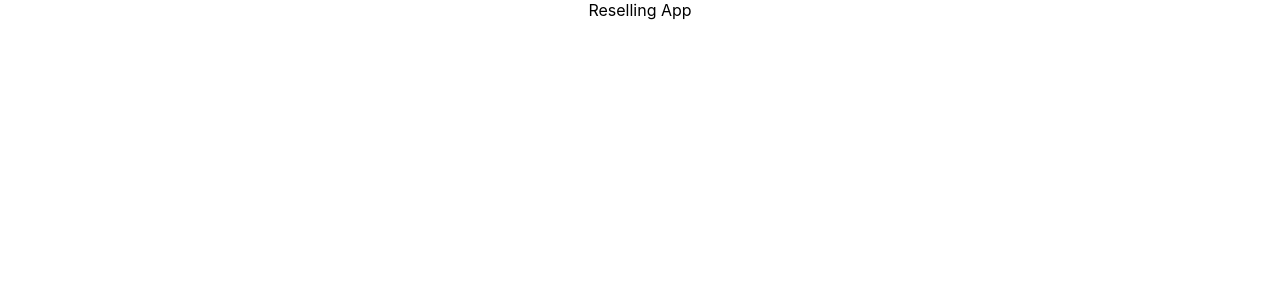
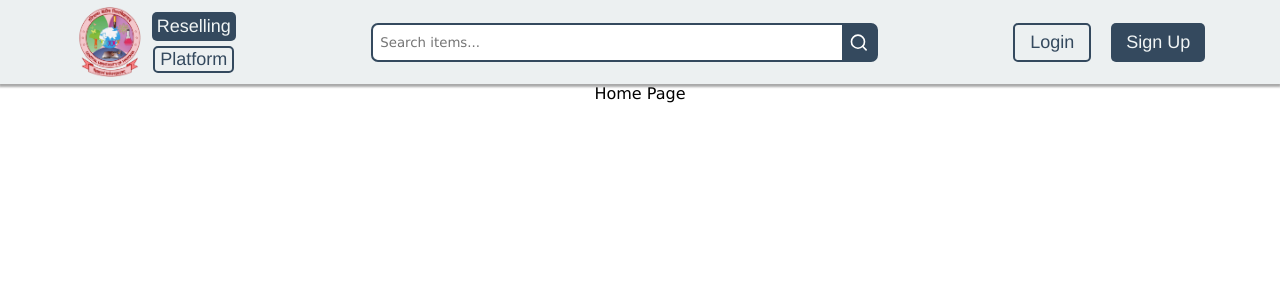
Before and after one commit to hari4742/reselling_platform-Science_Day, a React (Create React App) app in the folder client/: page / in a window 1280 px wide. Shown: the top 300 px of the page. Built offline with nearby package versions, Linux system fonts and the light colour scheme.

Commit message:
Added Header component

```diff
--- a/client/package.json
+++ b/client/package.json
@@ -8,6 +8,8 @@
     "@testing-library/user-event": "^13.5.0",
     "react": "^17.0.2",
     "react-dom": "^17.0.2",
+    "react-icons": "^4.3.1",
+    "react-router-dom": "^6.2.1",
     "react-scripts": "5.0.0",
     "web-vitals": "^2.1.4"
   },
--- a/client/src/App.js
+++ b/client/src/App.js
@@ -1,7 +1,18 @@
 import "./App.css";
-
+import { BrowserRouter as Router, Routes, Route } from "react-router-dom";
+import Home from "./Routes/Home";
+import Header from "./Components/Header";
 function App() {
-  return <div className="App">Reselling App</div>;
+  return (
+    <div className="App">
+      <Router>
+        <Header />
+        <Routes>
+          <Route path="/" element={<Home />} />
+        </Routes>
+      </Router>
+    </div>
+  );
 }
 
 export default App;
--- /dev/null
+++ b/client/src/Components/Header.jsx
@@ -0,0 +1,28 @@
+import React from 'react';
+import '../Styles/header.css';
+import cuh_logo from '../Images/cuh_logo.png';
+import { FiSearch } from 'react-icons/fi';
+
+const Header = () => {
+    return (
+        <div className="header">
+            <div className="logo-text">
+                <img src={cuh_logo} alt="cuh_logo" />
+                <div className="text">
+                    <p>Reselling</p>
+                    <p>Platform</p>
+                </div>
+            </div>
+            <div className="search-bar">
+                <input type="search" name="search" id="search" placeholder='Search items...'/>
+                <FiSearch className='icon'/>
+            </div>
+            <div className="login-sign">
+                <p>Login</p>
+                <p>Sign Up</p>
+            </div>
+        </div>
+     );
+}
+
+export default Header;
--- /dev/null
+++ b/client/src/Routes/Home.jsx
@@ -0,0 +1,10 @@
+import React from 'react';
+const Home = () => {
+    return (
+        <div className="home">
+            Home Page
+        </div>
+     );
+}
+
+export default Home;
--- /dev/null
+++ b/client/src/Styles/header.css
@@ -0,0 +1,74 @@
+.header {
+  display: flex;
+  justify-content: space-around;
+  align-items: center;
+  background-color: #ecf0f1;
+  padding: 7px;
+  box-shadow: 0px 2px 2px 1px rgba(0, 0, 0, 0.336);
+}
+.header .logo-text {
+  display: flex;
+  gap: 7px;
+}
+.header .logo-text img {
+  height: 70px;
+}
+.header .logo-text .text {
+  display: flex;
+  gap: 5px;
+  justify-content: center;
+  flex-direction: column;
+  align-items: center;
+}
+.header .logo-text .text p,
+.login-sign p {
+  font-size: 18px;
+  font-family: "Franklin Gothic Medium", "Arial Narrow", Arial, sans-serif;
+  padding: 4px 5px;
+  border-radius: 5px;
+}
+.header .logo-text .text p:nth-child(1),
+.login-sign p:nth-child(2) {
+  background-color: #34495e;
+  color: #f1f5f5;
+}
+.header .logo-text .text p:nth-child(2),
+.login-sign p:nth-child(1) {
+  color: #34495e;
+  border: 2px solid #34495e;
+  padding: 1px 5px;
+}
+.header .search-bar {
+  width: 40%;
+  display: flex;
+  border: 2px solid #34495e;
+  border-radius: 7px;
+  /* background-color: #ecf0f1; */
+}
+.header .search-bar input {
+  padding: 7px;
+  border-radius: 7px 0px 0px 7px;
+  width: 100%;
+  outline: none;
+  border: none;
+  /* background: transparent; */
+}
+.header .search-bar .icon {
+  font-size: 35px;
+  padding: 7px;
+  color: white;
+  background-color: #34495e;
+  cursor: pointer;
+}
+.header .login-sign {
+  display: flex;
+  gap: 20px;
+}
+
+.header .login-sign p {
+  padding: 7px 15px;
+  display: flex;
+  justify-content: center;
+  align-items: center;
+  cursor: pointer;
+}
--- a/client/src/index.css
+++ b/client/src/index.css
@@ -1,13 +1,6 @@
-body {
-  margin: 0;
-  font-family: -apple-system, BlinkMacSystemFont, 'Segoe UI', 'Roboto', 'Oxygen',
-    'Ubuntu', 'Cantarell', 'Fira Sans', 'Droid Sans', 'Helvetica Neue',
-    sans-serif;
-  -webkit-font-smoothing: antialiased;
-  -moz-osx-font-smoothing: grayscale;
+* {
+  margin: 0px;
+  padding: 0px;
+  box-sizing: border-box;
+  font-family: Verdana, Geneva, Tahoma, sans-serif;
 }
-
-code {
-  font-family: source-code-pro, Menlo, Monaco, Consolas, 'Courier New',
-    monospace;
-}
```
Also changed, not shown: client/src/Components/test.txt (deleted), client/src/Images/cuh_logo.png (added), 1 other file (tests, documents, lock files or other folders).
